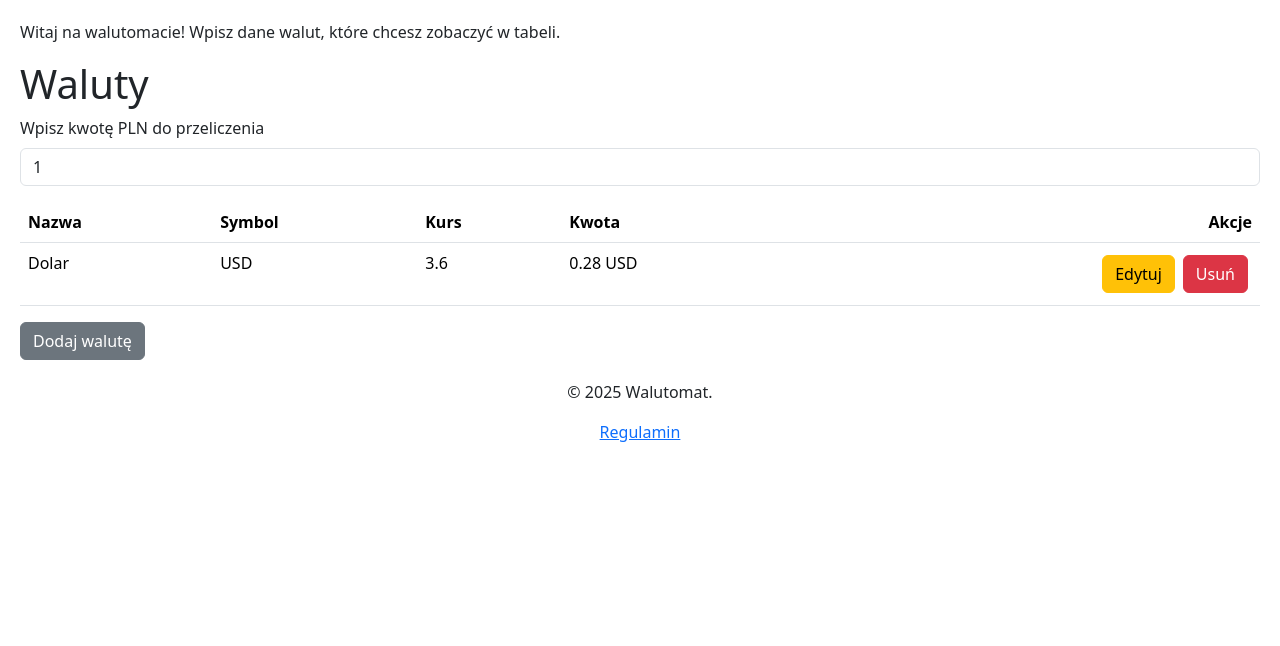
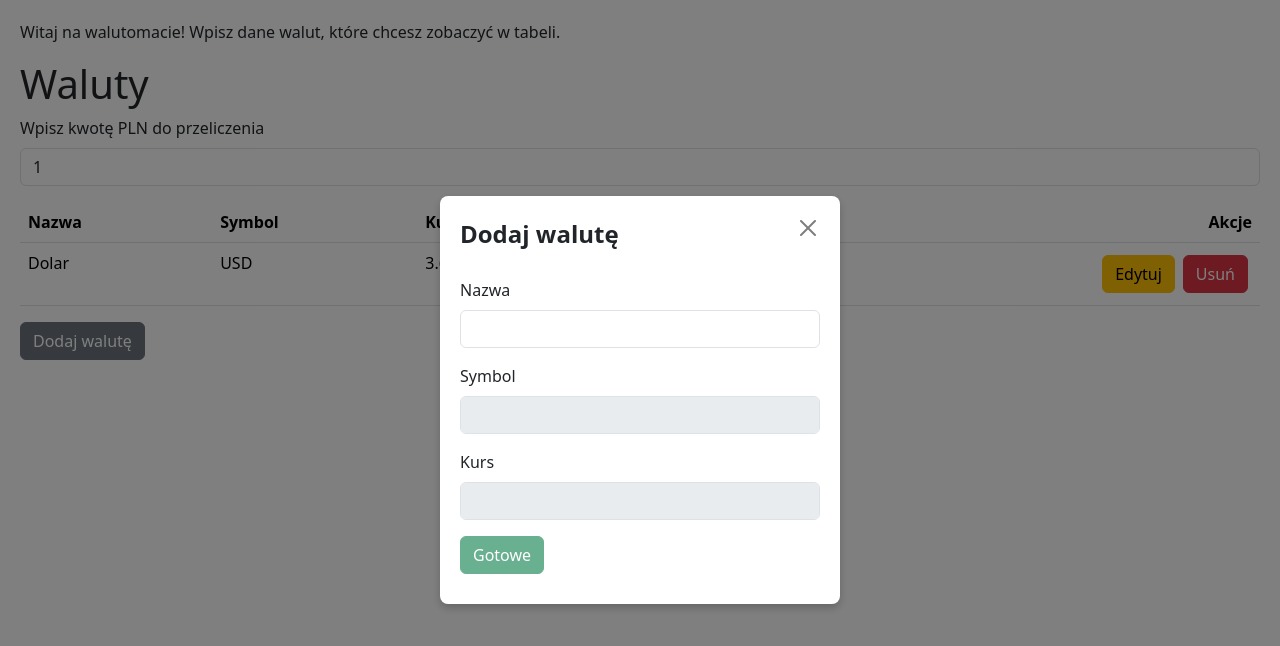
Before and after one commit to tworcastron/react-walutomat, a React (Vite) app: page / in a window 1280 px wide. Shown: the top 646 px of the page. Built offline with nearby package versions, Linux system fonts and the light colour scheme.

Commit message:
input, dodawanie waluty

```diff
--- a/src/components/Currencies/Currencies.jsx
+++ b/src/components/Currencies/Currencies.jsx
@@ -1,6 +1,8 @@
 import { useState } from "react"
 import Currency from "./Currency/Currency"
 import Modal from "../UI/Modal/Modal"
+import FormInput from "../UI/FormInput/FormInput"
+import CurrencyForm from "./CurrencyForm/CurrencyForm"
 
 export default function Currencies() {
   // Wszystkie waluty
@@ -10,7 +12,20 @@ export default function Currencies() {
 
   // Dodawanie
   const [amount, setAmount] = useState(1)
-  const [showAddModal, setShowAddModal] = useState(false)
+  const [showAddModal, setShowAddModal] = useState(true)
+
+  const addCurrency = (values) => {
+    const newCurrency = {
+      id: Math.random(),
+      name: values.name,
+      symbol: values.symbol,
+      rate: values.rate,
+      // ...values,
+    }
+
+    setCurrencies([...currencies, newCurrency])
+    setShowAddModal(false)
+  }
 
   // Usuwanie
   const deleteCurrency = (id) => {
@@ -25,10 +40,12 @@ export default function Currencies() {
     <div>
       <h1>Waluty</h1>
 
-      <div className="mb-3">
-        <label htmlFor="" className="form-label">Wpisz kwotę PLN do przeliczenia</label>
-        <input type="number" className="form-control" value={amount} onChange={e => setAmount(e.target.value)} />
-      </div>
+      <FormInput
+        label="Wpisz kwotę PLN do przeliczenia"
+        type="number"
+        value={amount}
+        onChange={val => setAmount(val)}
+      />
 
       <table className="table">
         <thead>
@@ -69,8 +86,9 @@ export default function Currencies() {
       <Modal
         isOpen={showAddModal}
         title="Dodaj walutę"
-        onClose={() => setShowAddModal(false)}>
-        formularz dodawnaia
+        onClose={() => setShowAddModal(false)}
+      >
+        <CurrencyForm onSave={values => addCurrency(values)} />
       </Modal>
 
     </div>
--- /dev/null
+++ b/src/components/Currencies/CurrencyForm/CurrencyForm.jsx
@@ -0,0 +1,44 @@
+import { useState } from "react"
+import FormInput from "../../UI/FormInput/FormInput"
+
+export default function CurrencyForm({ onSave }) {
+  const [name, setName] = useState('')
+  const [symbol, setSymbol] = useState('')
+  const [rate, setRate] = useState('')
+
+  const submit = (e) => {
+    e.preventDefault()
+
+    onSave({
+      name,
+      symbol,
+      rate,
+    })
+  }
+
+  const isValid = name && symbol && rate
+
+  return (
+    <form onSubmit={submit}>
+      <FormInput
+        label="Nazwa"
+        value={name}
+        onChange={setName}
+      />
+      <FormInput
+        label="Symbol"
+        value={symbol}
+        onChange={setSymbol}
+        disabled={!name}
+      />
+      <FormInput
+        label="Kurs"
+        value={rate}
+        onChange={setRate}
+        disabled={!symbol}
+      />
+
+      <button className="btn btn-success" disabled={!isValid}>Gotowe</button>
+    </form>
+  )
+}
--- /dev/null
+++ b/src/components/UI/FormInput/FormInput.jsx
@@ -0,0 +1,20 @@
+import { useId } from "react"
+
+export default function FormInput(props) {
+  const { label, type, value, onChange, disabled } = props
+  const inputId = useId()
+
+  return (
+    <div className="mb-3">
+      <label htmlFor={inputId} className="form-label">{label}</label>
+      <input
+        id={inputId}
+        type={type}
+        className="form-control"
+        value={value}
+        onChange={e => onChange(e.target.value)}
+        disabled={disabled}
+      />
+    </div>
+  )
+}
```
